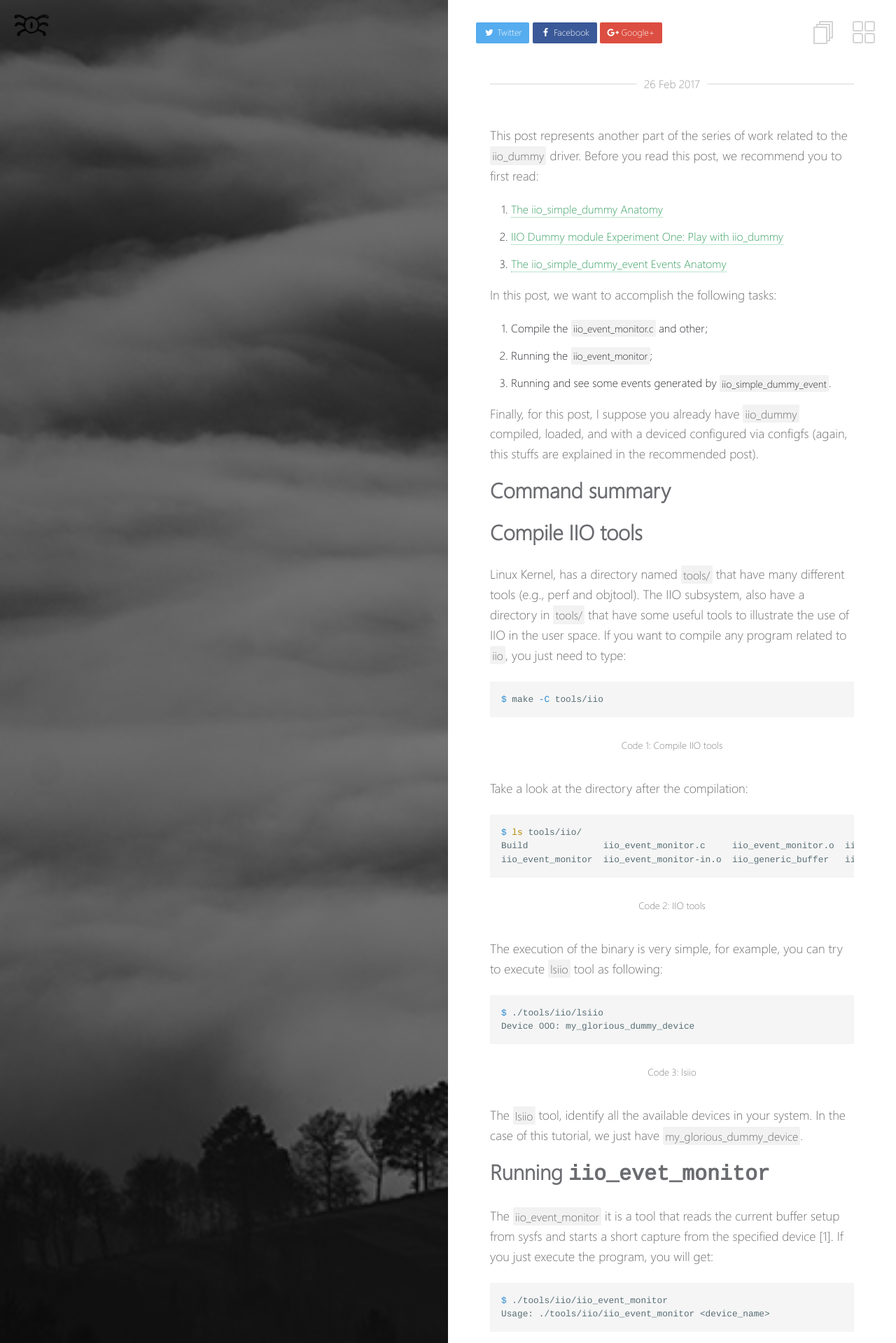
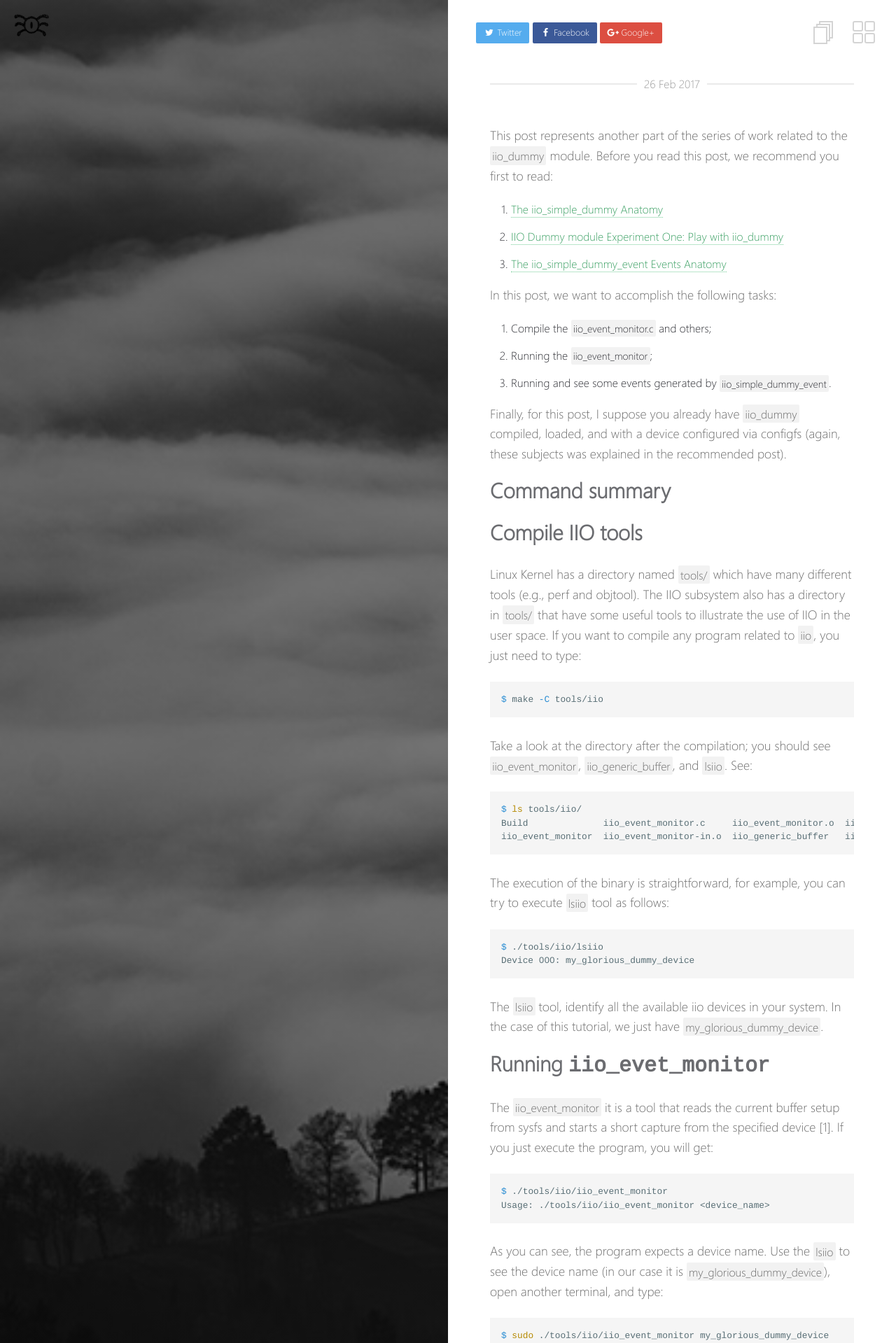
Before and after one commit to oslongjourney/oslongjourney.github.io, a Jekyll site: the page built from _posts/device-drivers-linux/2017-02-26-experiment-two-iio-dummy.md, in a window 1280 px wide. Shown: the top 1919 px of the page at 70% size. Built offline with Jekyll 4.4.1, drawn with Linux system fonts in a browser that asks for light colours; some of the changed text lies outside the part shown.

Commit message:
Reviewed Experiment two

````diff
--- a/_posts/device-drivers-linux/2017-02-26-experiment-two-iio-dummy.md
+++ b/_posts/device-drivers-linux/2017-02-26-experiment-two-iio-dummy.md
@@ -6,7 +6,8 @@ published: true
 categories: linux-kernel
 ---
 
-This post represents another part of the series of work related to the `iio_dummy` driver. Before you read this post, we recommend you to first read:
+This post represents another part of the series of work related to the
+`iio_dummy` module. Before you read this post, we recommend you first to read:
 
 1. [The iio_simple_dummy Anatomy]({{ site.baseurl }}{% post_url 2017-02-26-iio-dummy-anatomy %})
 2. [IIO Dummy module Experiment One: Play with iio_dummy]({{ site.baseurl }}{% post_url 2017-02-26-experiment-one-iio-dummy %})
@@ -14,76 +15,74 @@ This post represents another part of the series of work related to the `iio_dumm
 
 In this post, we want to accomplish the following tasks:
 
-1. Compile the `iio_event_monitor.c` and other;
+1. Compile the `iio_event_monitor.c` and others;
 2. Running the `iio_event_monitor`;
 3. Running and see some events generated by `iio_simple_dummy_event`.
 
-Finally, for this post, I suppose you already have `iio_dummy` compiled, loaded, and with a deviced configured via configfs (again, this stuffs are explained in the recommended post).
+Finally, for this post, I suppose you already have `iio_dummy` compiled,
+loaded, and with a device configured via configfs (again, these subjects was
+explained in the recommended post).
 
 ## Command summary
 
 ## Compile IIO tools
 
-Linux Kernel, has a directory named `tools/` that have many different tools (e.g., perf and objtool). The IIO subsystem, also have a directory in `tools/` that have some useful tools to illustrate the use of IIO in the user space. If you want to compile any program related to `iio`, you just need to type:
+Linux Kernel has a directory named `tools/` which have many different tools
+(e.g., perf and objtool). The IIO subsystem also has a directory in `tools/`
+that have some useful tools to illustrate the use of IIO in the user space. If
+you   want to compile any program related to `iio`, you just need to type:
 
 ```bash
 $ make -C tools/iio
 ```
-<figure>
-  {{ fig_img | markdownify | remove: "<p>" | remove: "</p>" }}
-  <figcaption> Code 1: Compile IIO tools </figcaption>
-</figure>
 
-Take a look at the directory after the compilation:
+Take a look at the directory after the compilation; you should see
+`iio_event_monitor`, `iio_generic_buffer`, and `lsiio`. See:
 
 ```bash
 $ ls tools/iio/
 Build              iio_event_monitor.c     iio_event_monitor.o  iio_generic_buffer.c     iio_generic_buffer.o  iio_utils.h  include  lsiio.c     lsiio.o
 iio_event_monitor  iio_event_monitor-in.o  iio_generic_buffer   iio_generic_buffer-in.o  iio_utils.c           iio_utils.o  lsiio    lsiio-in.o  Makefile
 ```
-<figure>
-  {{ fig_img | markdownify | remove: "<p>" | remove: "</p>" }}
-  <figcaption> Code 2: IIO tools </figcaption>
-</figure>
 
-The execution of the binary is very simple, for example, you can try to execute `lsiio` tool as following:
+
+The execution of the binary is straightforward, for example, you can try to
+execute `lsiio` tool as follows:
 
 ```bash
 $ ./tools/iio/lsiio
 Device 000: my_glorious_dummy_device
 ```
-<figure>
-  {{ fig_img | markdownify | remove: "<p>" | remove: "</p>" }}
-  <figcaption> Code 3: lsiio  </figcaption>
-</figure>
 
-The `lsiio` tool, identify all the available devices in your system. In the case of this tutorial, we just have `my_glorious_dummy_device`.
+The `lsiio` tool, identify all the available iio devices in your system. In the
+case of this tutorial, we just have `my_glorious_dummy_device`.
 
 ## Running `iio_evet_monitor`
 
-The `iio_event_monitor` it is a tool that reads the current buffer setup from sysfs and starts a short capture from the specified device [1]. If you just execute the program, you will get:
+The `iio_event_monitor` it is a tool that reads the current buffer setup from
+sysfs and starts a short capture from the specified device [1]. If you just
+execute the program, you will get:
 
 ```bash
 $ ./tools/iio/iio_event_monitor
 Usage: ./tools/iio/iio_event_monitor <device_name>
 ```
-<figure>
-  {{ fig_img | markdownify | remove: "<p>" | remove: "</p>" }}
-  <figcaption> Code 4: iio_event_monitor usage  </figcaption>
-</figure>
 
-As you can see, the program expects an device name. Use the `lsiio` to see the device name (in our case it is `my_glorious_dummy_device`), open another terminal, and type:
+As you can see, the program expects a device name. Use the `lsiio` to see the
+device name (in our case it is `my_glorious_dummy_device`), open another
+terminal, and type:
 
 ```bash
 $ sudo ./tools/iio/iio_event_monitor my_glorious_dummy_device
 Found IIO device with name my_glorious_dummy_device with device number 0
 ```
 
-You will notice that the program start, but anything interesting occurs. Do not cancel the execution, just go to the next section.
+You will notice that the program start, but anything unusual occurs. Do not
+cancel the execution, just go to the next section.
 
 ## Generating a series of events
 
-Now that you have `iio_event_monitor` running, open another terminal and type:
+Now that you have `iio_event_monitor` running open another terminal and type:
 
 ```bash
  echo 0 > /sys/bus/iio/devices/iio_evgen poke_ev0
@@ -91,12 +90,9 @@ Now that you have `iio_event_monitor` running, open another terminal and type:
  echo 2 > /sys/bus/iio/devices/iio_evgen poke_ev0
  echo 3 > /sys/bus/iio/devices/iio_evgen poke_ev0
 ```
-<figure>
-  {{ fig_img | markdownify | remove: "<p>" | remove: "</p>" }}
-  <figcaption> Code 5: Generate events </figcaption>
-</figure>
 
-If you going back to the terminal with the `iio_event_monitor` running, you will see output similar to:
+Going back to the terminal with the `iio_event_monitor` running, you should see
+an output similar to:
 
 ```bash
 $ sudo ./tools/iio/iio_event_monitor my_glorious_dummy_device
@@ -106,12 +102,13 @@ Event: time: 1520102776145258970, type: activity(running), channel: 0, evtype: t
 Event: time: 1520102778636096750, type: activity(walking), channel: 0, evtype: thresh, direction: falling
 Event: time: 1520102781584365213, type: steps, channel: 0, evtype: change
 ```
-<figure>
-  {{ fig_img | markdownify | remove: "<p>" | remove: "</p>" }}
-  <figcaption> Code 6: iio_event_monitor output </figcaption>
-</figure>
 
-Try the `echo` command from Code 5 with different values, you will notice that nothing happens. The question is: why? If you read the "[The iio_simple_dummy_event Events Anatomy]({{ site.baseurl }}{% post_url 2017-02-26-iio-dummy-events-anatomy %})" you should remember the handling function explanation. There, we saw a switch case with a range of options from 0 to 3. Each option represents an event, and we making them execute here.
+Try the `echo` command from Code 5 with different values; you will notice that
+nothing happens. The question is: why? If you read the
+"[The iio_simple_dummy_event Events Anatomy]({{ site.baseurl }}{% post_url 2017-02-26-iio-dummy-events-anatomy %})"
+you should remember the handling function explanation. There, we saw a switch
+case with a range of options from 0 to 3. Each option represents an event, and
+we are making them execute here.
 
 ## References
 
````
